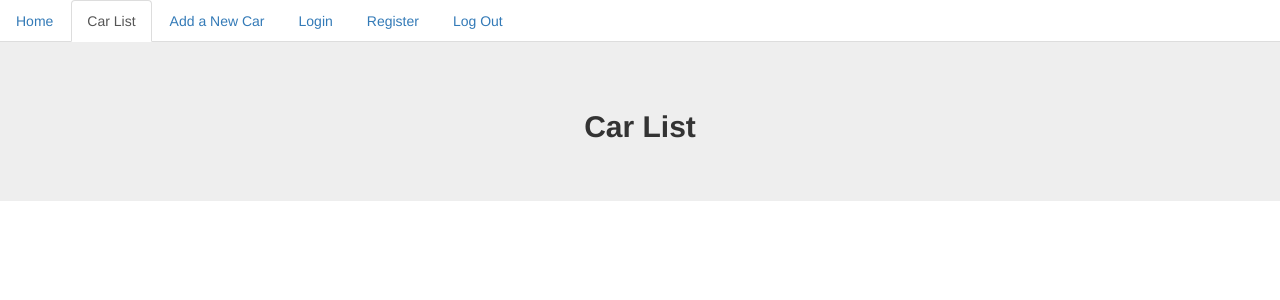
After one commit to pecestojanovski/my_projects, a PHP site: page /upload.php in a window 1280 px wide. The commit adds this page. Shown: the top 300 px of the page. Run offline with PHP 8.4, Linux system fonts and the light colour scheme; a user stored in the database is signed in.

Commit message:
Add files via upload

```diff
--- a/Electric Cars/delete.php
+++ b/Electric Cars/delete.php
@@ -6,7 +6,7 @@ if($_SESSION['username'] != true) {
 }
 require_once('connect.php');
 $car_id = $_GET['car_id'];
-$res = mysqli_query($connection, "DELETE FROM crud_table WHERE car_id=$car_id");
+$res = mysqli_query($connection, "DELETE FROM cars WHERE car_id=$car_id");
 $row = mysqli_fetch_assoc($res);
 if($res) {
 	header('location: list.php');
--- a/Electric Cars/login.php
+++ b/Electric Cars/login.php
@@ -12,8 +12,8 @@ if(isset($_POST['username']) && isset($_POST['password'])) {
 		while($row = mysqli_fetch_array($result)) {
 			if(password_verify($password, $row['password'])) {
 				$_SESSION['username'] = $username;
-				echo 'You are logged in as ' . $username . '';
-			} else {
+				header('location: index.php');
+				} else {
 				echo 'Wrong Credentials';
 			}
 		}
@@ -50,7 +50,7 @@ if(isset($_POST['username']) && isset($_POST['password'])) {
 		<label>Password</label>
 		<input type="password" name="password" class="form-control" id="inputs" required/>
 	</div>
-		<button type="submit" name="submit" value="submit" class="btn btn-default">Login</button>
+		<button type="submit" name="submit" value="submit" class="btn btn-info">Login</button>
 
 	</form>
 	</div>
--- a/Electric Cars/register.php
+++ b/Electric Cars/register.php
@@ -45,7 +45,7 @@ if(isset($_POST['register'])) {
 		<label>Password</label>
 		<input type="password" name="password" class="form-control" id="inputs" required/>
 	</div>
-		<button type="submit" name="register" value="submit" class="btn btn-default">Register</button>
+		<button type="submit" name="register" value="submit" class="btn btn-info">Register</button>
 	</form>
 	</div>
 	</div>
--- a/Electric Cars/style.css
+++ b/Electric Cars/style.css
@@ -19,3 +19,7 @@
     box-shadow: 3px 3px 0px transparent;
     transition: 0.5s;
     }
+
+img {
+    width:100%;
+}
--- a/Electric Cars/update.php
+++ b/Electric Cars/update.php
@@ -6,7 +6,7 @@ if($_SESSION['username'] != true) {
 }
 require_once('connect.php');
 $car_id = $_GET['car_id'];
-$res = mysqli_query($connection, "SELECT * FROM crud_table WHERE car_id=$car_id");
+$res = mysqli_query($connection, "SELECT * FROM cars WHERE car_id=$car_id");
 $row = mysqli_fetch_assoc($res);
 if(isset($_POST) & !empty($_POST)){
 	$CarBrand = mysqli_real_escape_string($connection, $_POST['CarBrand']);
@@ -14,7 +14,7 @@ if(isset($_POST) & !empty($_POST)){
 	$CarYear = mysqli_real_escape_string($connection, $_POST['CarYear']);
 	$CarContributor = mysqli_real_escape_string($connection, $_POST['CarContributor']);
 
-$res = mysqli_query($connection, "UPDATE crud_table SET brand='$CarBrand', model='$CarModel', year='$CarYear', contributor='$CarContributor' WHERE car_id=$car_id");
+$res = mysqli_query($connection, "UPDATE cars SET brand='$CarBrand', model='$CarModel', year='$CarYear', contributor='$CarContributor' WHERE car_id=$car_id");
 if($res) {
 	header('location: list.php');
 } else {
@@ -67,7 +67,7 @@ if($res) {
 			} ?>" required/>
 	</div>
 	<div id="buttonS">
-		<button type="submit" value="submit" class="btn btn-default">Update</button>
+		<button type="submit" value="submit" class="btn btn-info">Update</button>
 	</div>
 	</form>
 	</div>
--- /dev/null
+++ b/Electric Cars/upload.php
@@ -0,0 +1,31 @@
+<?php
+session_start();
+if($_SESSION['username'] != true) {
+	header('location: login.php');
+	exit;
+}
+require_once('connect.php');
+?>
+<!DOCTYPE HTML>
+<html>
+<head>
+<meta charset="UTF-8">
+	<title>Car List</title>
+	<link rel="stylesheet" href="style.css">
+	<link rel="stylesheet" href="https://maxcdn.bootstrapcdn.com/bootstrap/3.3.7/css/bootstrap.min.css">
+</head>
+<body>
+<ul class="nav nav-tabs">
+  <li role="presentation"><a href="index.php">Home</a></li>
+  <li role="presentation" class="active"><a href="list.php">Car List</a></li>
+  <li role="presentation"><a href="create.php">Add a New Car</a></li>
+  <li role="presentation"><a href="login.php">Login</a></li>
+  <li role="presentation"><a href="register.php">Register</a></li>
+  <li role="presentation"><a href="logout.php">Log Out</a></li>
+</ul>
+	<div class="jumbotron" style="text-align: center;">
+  		<h2><strong>Car List</strong></h2>
+  	</div>
+
+</body>
+</html>
```
Also changed, not shown: Electric Cars/create.php (+11 -5 lines), Electric Cars/list.php (+8 -6 lines).
